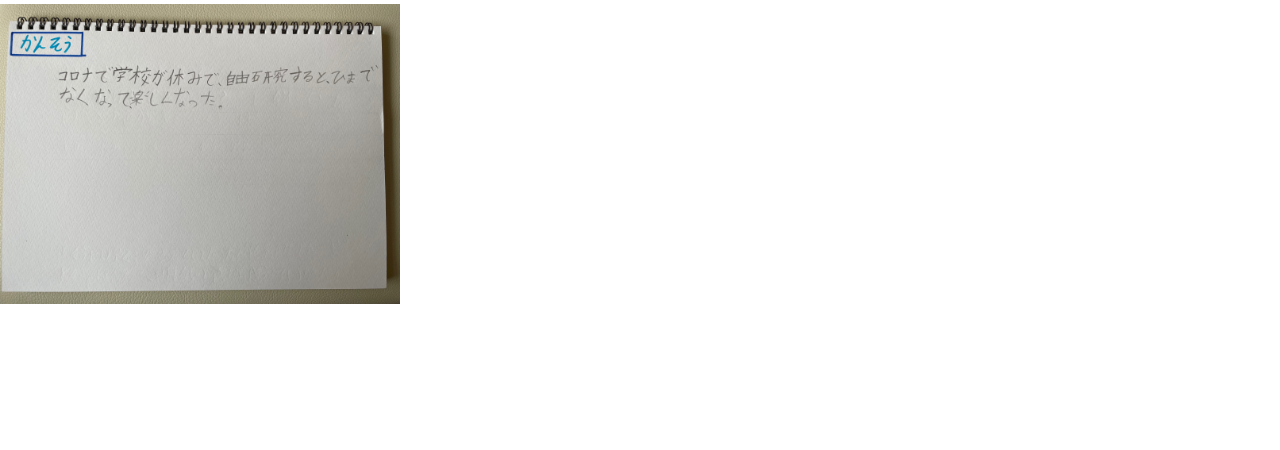
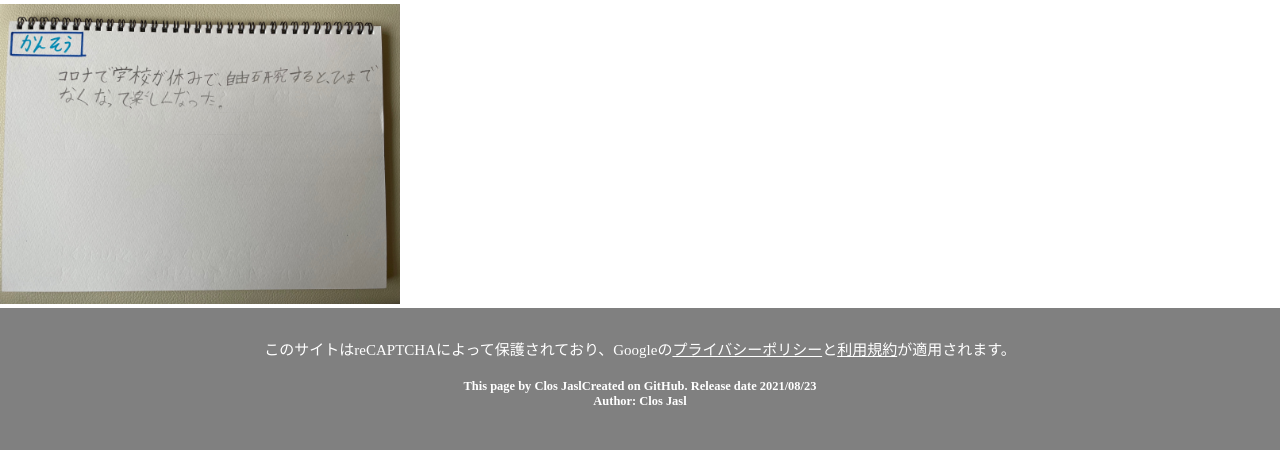
Before and after one commit to MiniBasepix/Page001, a PHP site: page /index.html in a window 1280 px wide. Shown: the part 3355-3805 px from the top of the page. Before the commit the page ends 3659 px from the top, so only its background shows below. Run offline with PHP 8.4, Linux system fonts and the light colour scheme; some libraries are stand-ins or nearby versions; some web fonts are replaced.

Commit message:
Add files via upload

```diff
--- a/index.html
+++ b/index.html
@@ -14,7 +14,11 @@
 <link rel="preconnect" href="https://fonts.gstatic.com" crossorigin>
 <link href="https://fonts.googleapis.com/css2?family=Yomogi&display=swap" rel="stylesheet">
 </head>
-<body>
+<body id="wrap">
+    <div id="loader-bg">
+  <div class="bouncingLoader"><div></div></div>
+</div>
+
     <!-- ヘッダー -->
     <header id="header">
         自由研究　2021
@@ -36,11 +40,47 @@
         <img src="7.jpg" alt="わかったこと" width="400">
         <p>感想</p>
         <img src="8.jpg" alt="感想" width="400">
+        <footer>
+            このサイトはreCAPTCHAによって保護されており、Googleの<a href = "https://policies.google.com/privacy">プライバシーポリシー</a>と<a href = "https://policies.google.com/terms">利用規約</a>が適用されます。 <br>
+            <h5>This page by Clos JaslCreated on GitHub. Release date 2021/08/23<br>
+                Author: Clos Jasl
+            </h5>
+        </footer>
     </div>
 
     <div class="pc"><br><br>
-        <h2>このページを16インチ以上で見る</h2>
-        <h3>16インチ以上に対応するまでお待ちください。</h3>
+        <p id="chapter1">タイトル</p>
+        <img src="1.jpg" alt="タイトル" width="250">
+        <p>きっかけ・調べたいこと</p>
+        <img src="2.jpg" alt="きっかけ・調べたいこと" width="250">
+        <p>用意するもの・予想</p>
+        <img src="3.jpg" alt="用意するもの・予想" width="250">
+        <p>実験方法</p>
+        <img src="4.jpg" alt="実験方法" width="250">
+        <p>実験結果A</p>
+        <img src="5.jpg" alt="実験結果A" width="250">
+        <p>実験結果B</p>
+        <img src="6.jpg" alt="実験結果B" width="250">
+        <p>わかったこと</p>
+        <img src="7.jpg" alt="わかったこと" width="250">
+        <p>感想</p>
+        <img src="8.jpg" alt="感想" width="250">
+        <footer>
+            このサイトはreCAPTCHAによって保護されており、Googleの<a href = "https://policies.google.com/privacy">プライバシーポリシー</a>と<a href = "https://policies.google.com/terms">利用規約</a>が適用されます。 <br>
+            <h5>This page by Clos JaslCreated on GitHub. Release date 2021/08/23<br>
+                Author: Clos Jasl
+            </h5>
+        </footer>
     </div>
+
+     <script src="https://www.google.com/recaptcha/api.js?render=6Lf28UYcAAAAADsoAaDN9BAi0-EKgoT3NOykk2u-"></script>
+  <script>
+      grecaptcha.ready(function () {
+        grecaptcha.execute("6Lf28UYcAAAAADsoAaDN9BAi0-EKgoT3NOykk2u-", {action: "sent"}).then(function(token) {
+          var recaptchaResponse = document.getElementById("recaptchaResponse");
+          recaptchaResponse.value = token;
+        });
+      });
+  </script>
 </body>
 </html>
--- a/style.css
+++ b/style.css
@@ -1,4 +1,4 @@
-body, html {
+body {
     margin: 0px;
     padding: 0px;
     width: 100%;
@@ -47,3 +47,27 @@ p {
     font-family: 'Yomogi';
     font-weight: 400;
 }
+
+.pc p {
+    font-size: 35px;
+    font-weight: 500;
+}
+
+.pc img {
+    width: 50%;
+}
+
+footer {
+    background-color: gray;
+    text-align: center;
+    padding-top: 30px;
+    padding-bottom: 20px;
+    position: absolute;
+    width: 100%;
+    font-size: 15px;
+    color: white;
+}
+
+a {
+ color: white;
+}
```
Also changed, not shown: index.php (added, +20 -0 lines).
